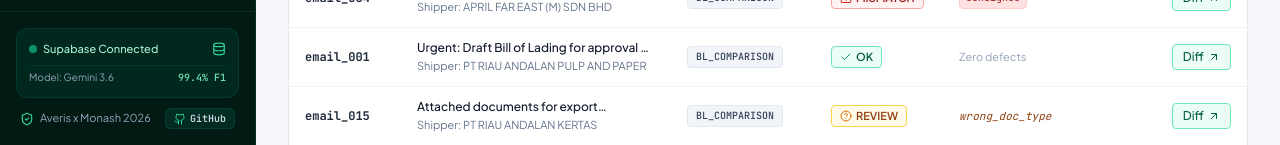
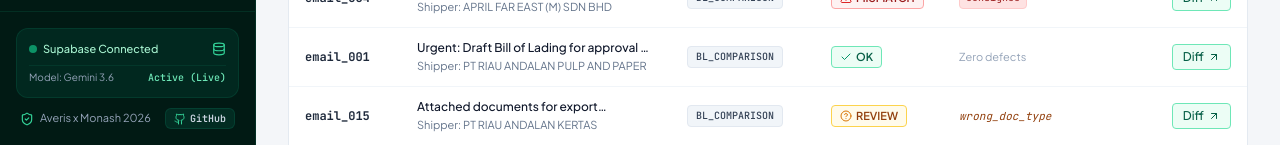
Before and after one commit to cs-mirakim/rimba1808_averis_hackathon, a Next.js app in the folder web/: page / in a window 1280 px wide. Shown: the part 655-800 px from the top of the page. Built offline with nearby package versions, Linux system fonts and the light colour scheme; no server answers; the database is empty.

Commit message:
chore(sidebar): update model status badge to Active (Live)

```diff
--- a/web/src/components/Sidebar.tsx
+++ b/web/src/components/Sidebar.tsx
@@ -132,7 +132,7 @@ export const Sidebar: React.FC<SidebarProps> = ({ currentTab, onTabChange, stats
           </div>
           <div className="text-[10px] text-slate-400 flex items-center justify-between pt-1 border-t border-emerald-900/40">
             <span>Model: Gemini 3.6</span>
-            <span className="text-emerald-300 font-mono font-medium">99.4% F1</span>
+            <span className="text-emerald-300 font-mono font-medium">Active (Live)</span>
           </div>
         </div>
 
```
